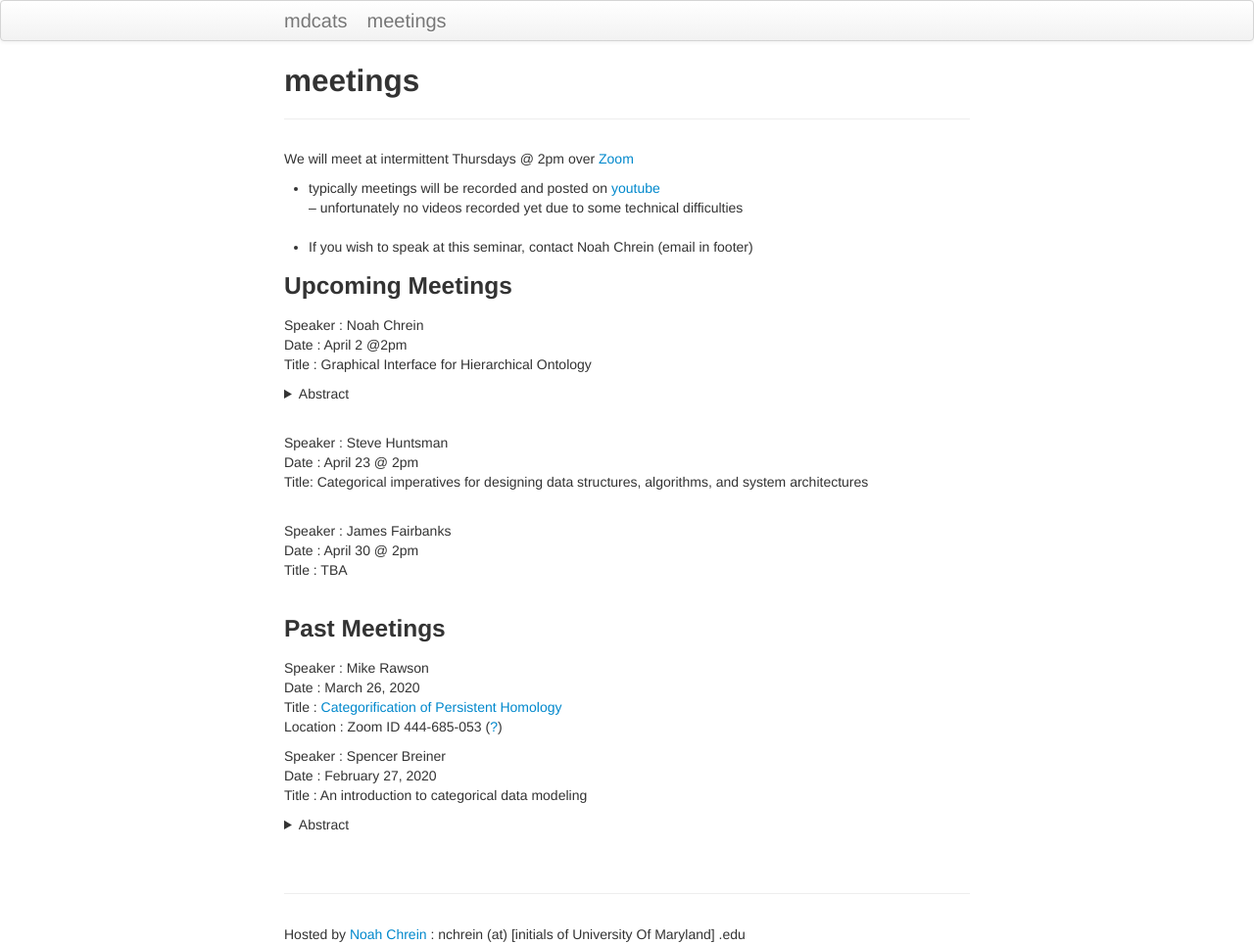
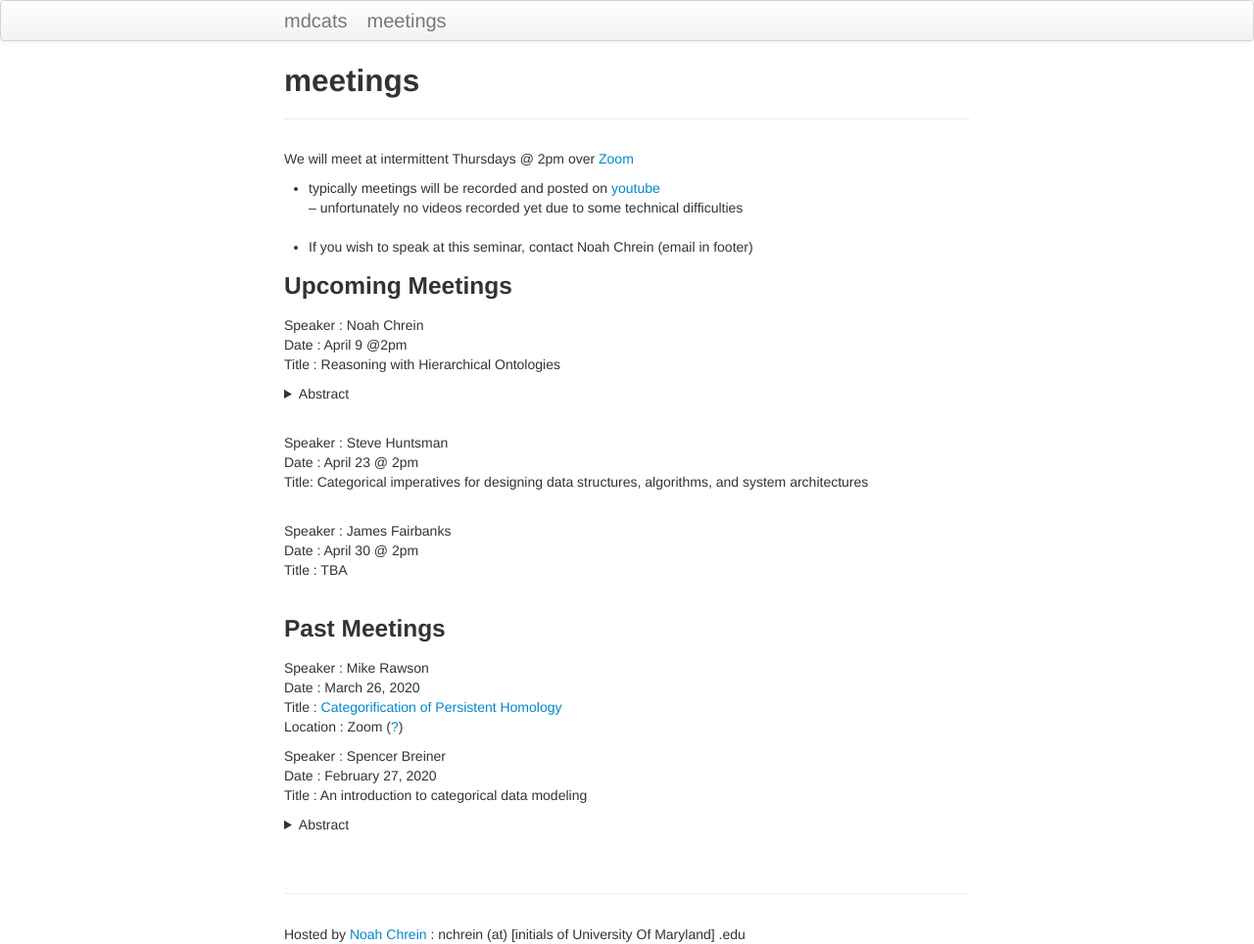
Before and after one commit to mdcats/mdcats.github.io, a Jekyll site: the page built from pages/Meetings.md, in a window 1280 px wide. Shown: the whole page at 98% size. Built offline with Jekyll 4.4.1, drawn with Linux system fonts in a browser that asks for light colours.

Commit message:
changed my talk date to april 9

```diff
--- a/pages/Meetings.md
+++ b/pages/Meetings.md
@@ -11,11 +11,12 @@ We will meet at intermittent Thursdays @ 2pm over [Zoom](zoom.us)
 
 ### Upcoming Meetings
 Speaker : Noah Chrein
-Date : April 2 @2pm
-Title : Graphical Interface for Hierarchical Ontology
+Date : April 9 @2pm
+Title : Reasoning with Hierarchical Ontologies
 <details><summary>Abstract</summary>
 <p>
-I will speak about hierarchical methods of conceptual representation and a graphical interface I built over the summer to interact with them.
+I will give an intuitive introduction to representation and reasoning with hierarchical ontologies. Most of the talk will be done through a notes application, but I will also show a prototype graphical interface for creating ontologies.
+
 </p>
 </details>
 <br/>
@@ -35,7 +36,7 @@ Title : TBA
 Speaker : Mike Rawson
 Date : March 26, 2020
 Title : [Categorification of Persistent Homology](../assets/docs/Mike_Rawson_March_26.pdf)
-Location : Zoom ID 444-685-053 ([?](https://zoom.us/join))
+Location : Zoom ([?](https://zoom.us))
 <br/>
 
 Speaker : Spencer Breiner
```
